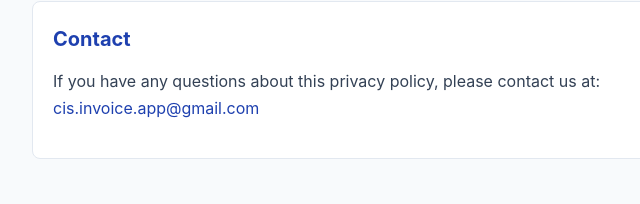
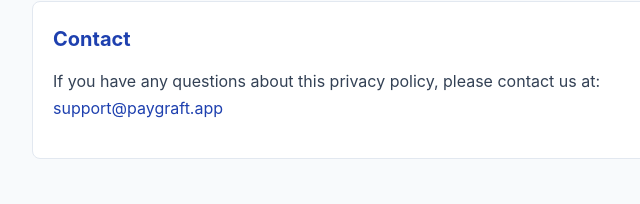
Before and after one commit to louisvford/paygraft-site, a plain HTML site: page privacy-policy.html in a window 1280 px wide. Shown: the part 1996-2200 px from the top of the page, 272-912 px from the left. Drawn offline with Linux system fonts and the light colour scheme.

Commit message:
Update contact email to support@paygraft.app
Co-Authored-By: Claude Opus 4.6 <noreply@anthropic.com>

```diff
--- a/privacy-policy.html
+++ b/privacy-policy.html
@@ -77,7 +77,7 @@
         <div class="contact">
             <h2 style="margin-top: 0;">Contact</h2>
             <p>If you have any questions about this privacy policy, please contact us at:<br>
-            <a href="mailto:cis.invoice.app@gmail.com">cis.invoice.app@gmail.com</a></p>
+            <a href="mailto:support@paygraft.app">support@paygraft.app</a></p>
         </div>
 
         <div class="footer">
```
Also changed, not shown: support.html (+1 -1 lines).
